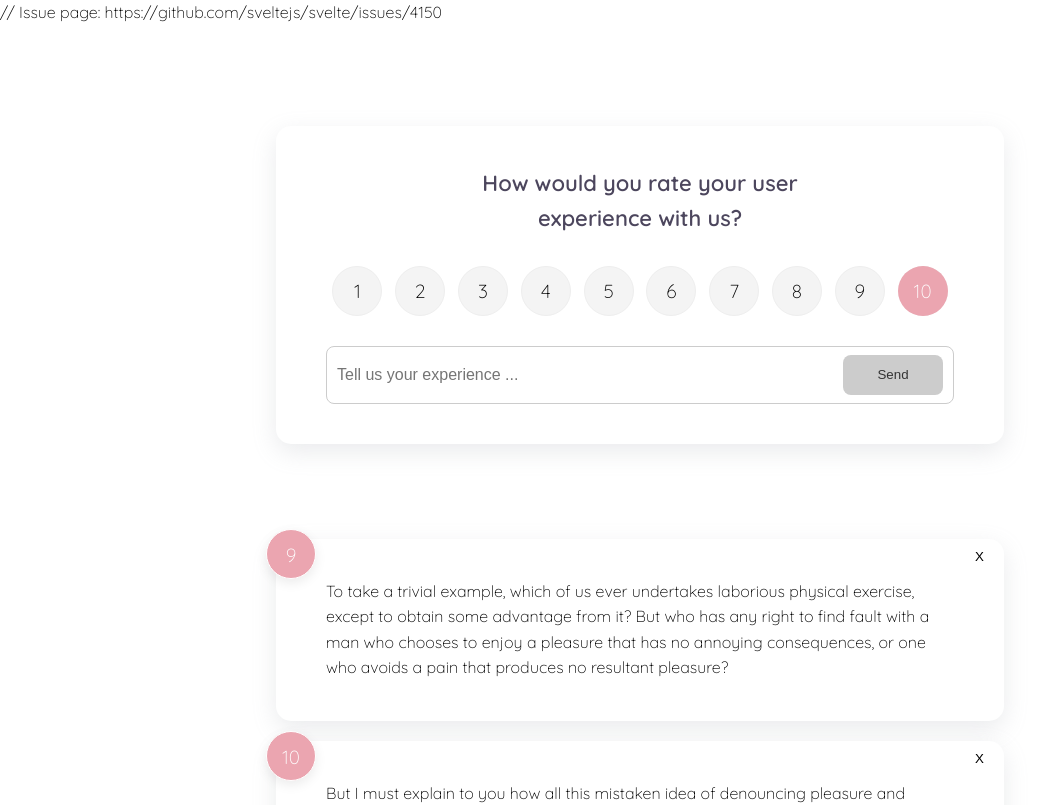
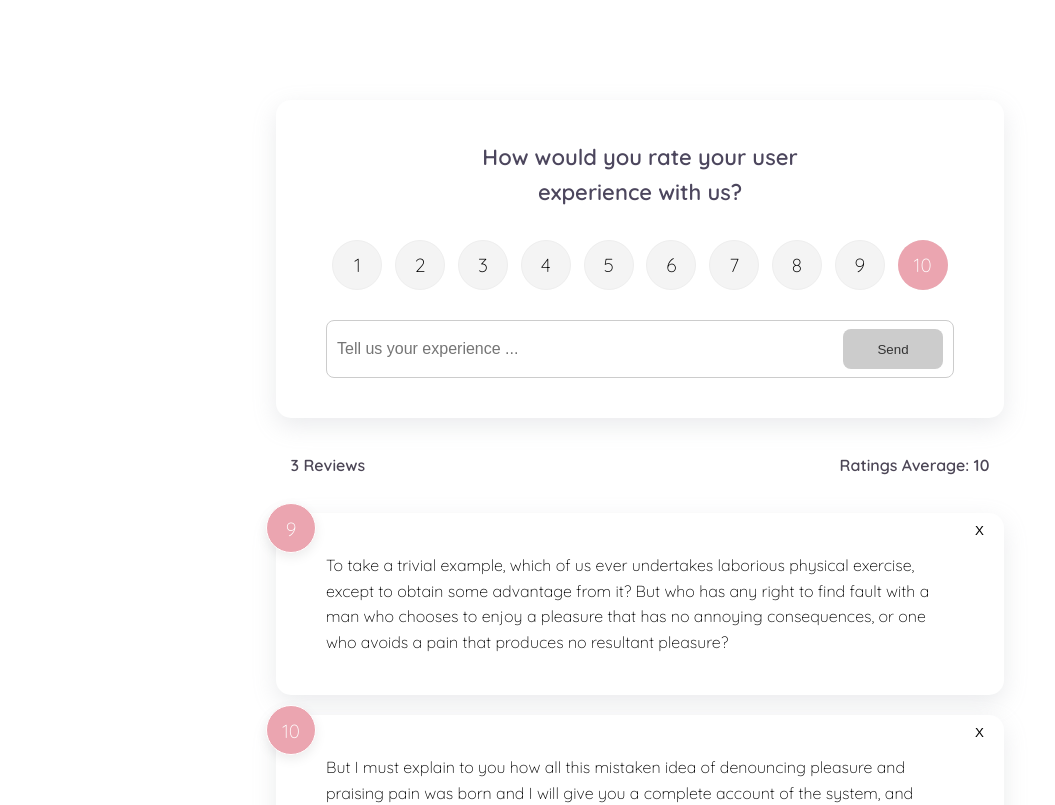
Before and after one commit to CutieMath/svelte, a Svelte app: page / in a window 1280 px wide. Shown: the top 805 px of the page, without its empty margins (0-1055 px from the left). Built offline with nearby package versions, Linux system fonts and the light colour scheme.

Commit message:
add animation

```diff
--- a/src/App.svelte
+++ b/src/App.svelte
@@ -1,4 +1,4 @@
-// Issue page: https://github.com/sveltejs/svelte/issues/4150
+<!-- Issue page: https://github.com/sveltejs/svelte/issues/4150 -->
 <script>
 	import FeedbackList from './components/FeedbackList.svelte';
 	import FeedbackStats from './components/FeedbackStats.svelte';
--- a/src/components/FeedbackForm.svelte
+++ b/src/components/FeedbackForm.svelte
@@ -29,6 +29,7 @@
           rating: +rating
         }
         dispatch('add-feedback', newFeedBack)
+        content = "";
       }
     }
 </script>
--- a/src/components/FeedbackList.svelte
+++ b/src/components/FeedbackList.svelte
@@ -1,8 +1,11 @@
 <script>
+    import { fade, scale } from 'svelte/transition'
     import FeedbackItem from './FeedbackItem.svelte';
     export let feedbacks = [];
 </script>
 
 {#each feedbacks as feedback(feedback.id)}
-    <FeedbackItem item={feedback} on:delete-item />
+    <div in:scale out:fade="{{ duration:500 }}">
+        <FeedbackItem item={feedback} on:delete-item />
+    </div>
 {/each}
--- a/src/components/FeedbackStats.svelte
+++ b/src/components/FeedbackStats.svelte
@@ -14,7 +14,7 @@
         display: flex;
         justify-content: space-between;
         align-items: center;
-        color: #fff;
+        color: #4C4656;
         padding: 2%;
     }
 </style>
```
